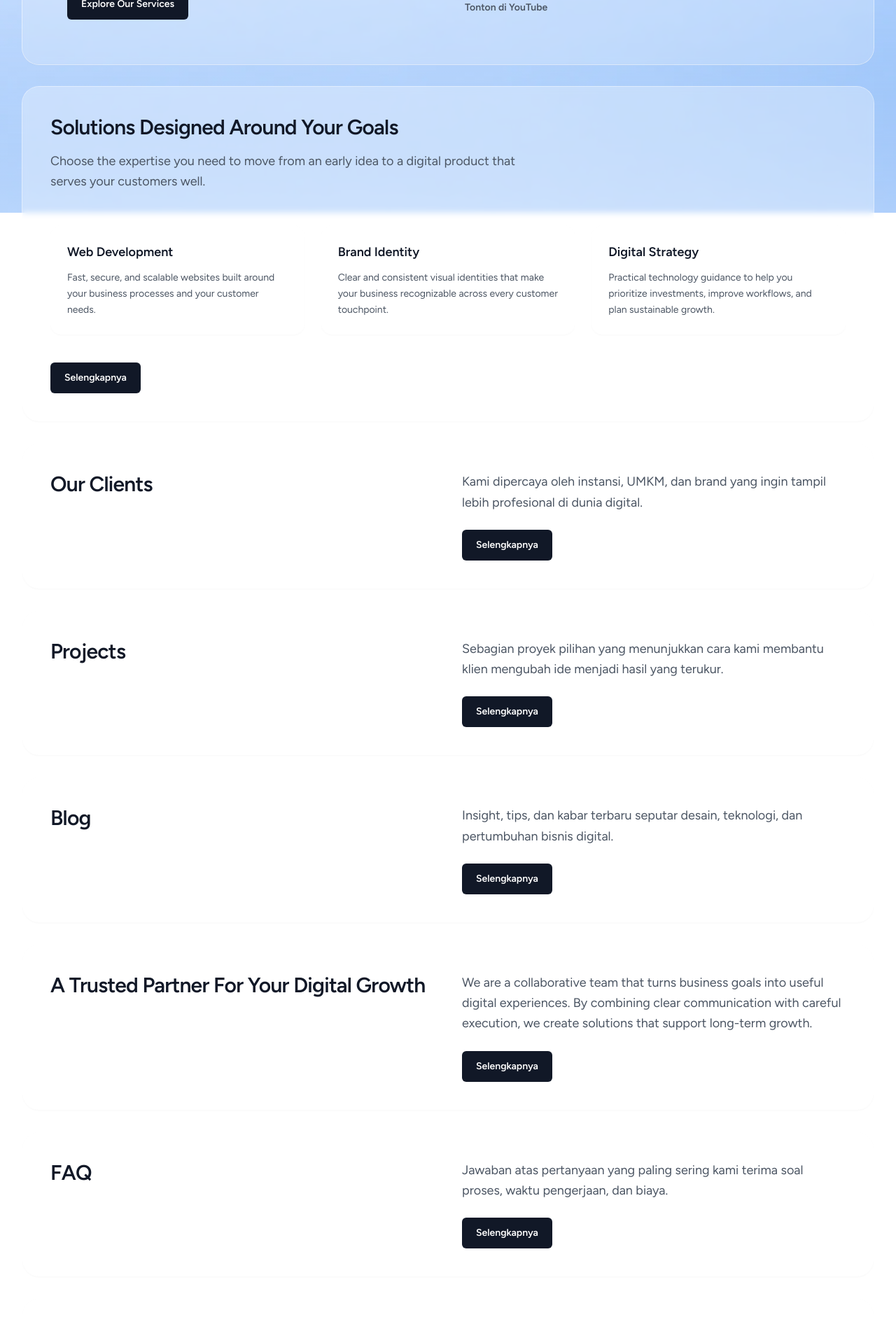
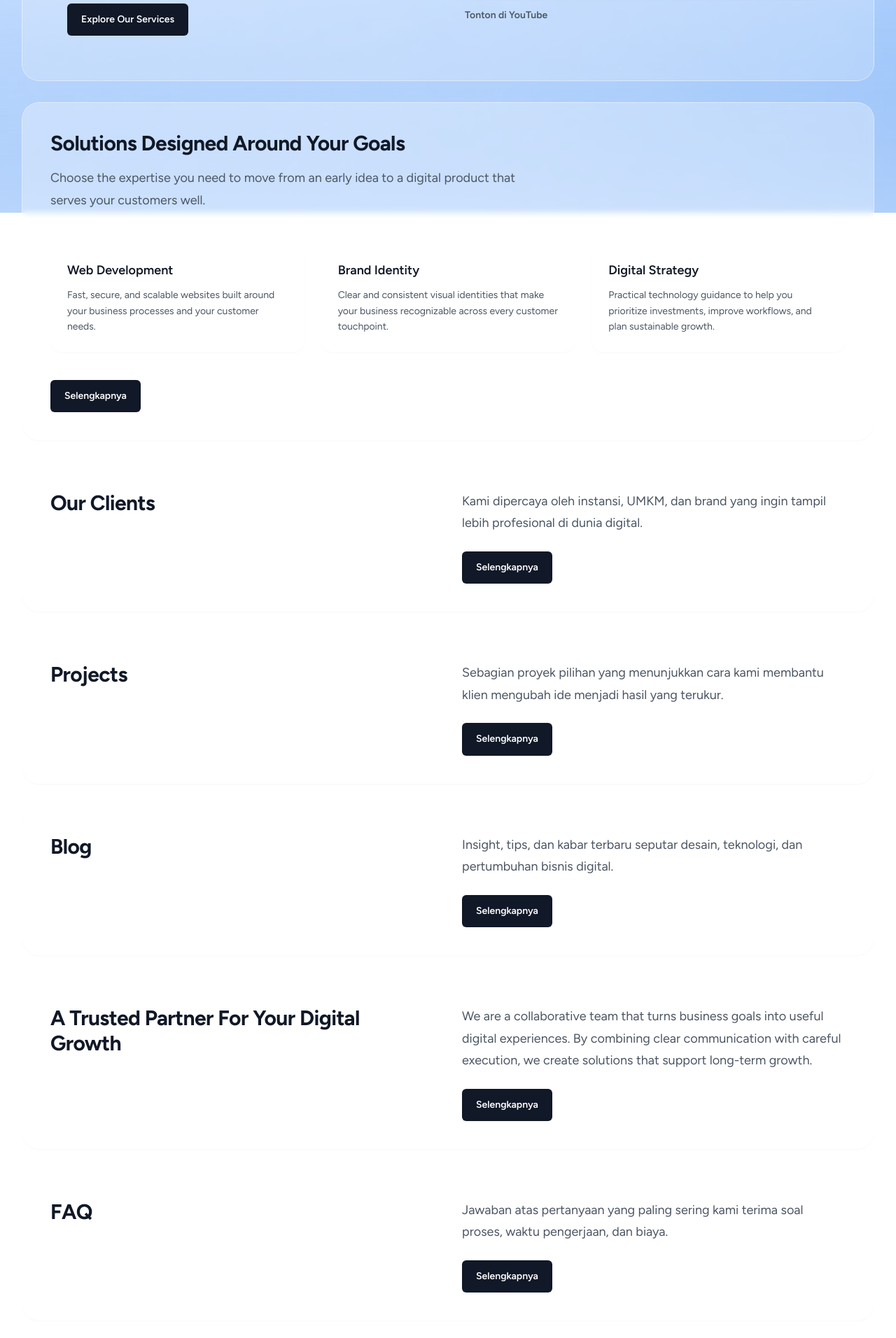
Before and after one commit to badromeoo/company-profile-primakaruniakreasi, a Laravel app: page / in a window 1280 px wide. Shown: the part 496-2408 px from the top of the page at 70% size. Run offline with Laravel 12, Linux system fonts and the light colour scheme; data comes from the database, SQL or seed files in the repository; style sheets or scripts are compiled from the project's sources; some libraries are stand-ins or nearby versions.

Commit message:
font config

```diff
--- /dev/null
+++ b/resources/views/components/font-links.blade.php
@@ -0,0 +1,3 @@
+{{-- Base font project: Figtree. Satu sumber untuk semua layout. --}}
+<link rel="preconnect" href="https://fonts.bunny.net">
+<link href="https://fonts.bunny.net/css?family=figtree:400,500,600,700&display=swap" rel="stylesheet" />
--- a/resources/views/home.blade.php
+++ b/resources/views/home.blade.php
@@ -6,13 +6,12 @@
         <title>{{ config('app.name', 'Laravel') }}</title>
 
         <!-- Fonts -->
-        <link rel="preconnect" href="https://fonts.bunny.net">
-        <link href="https://fonts.bunny.net/css?family=figtree:400,500,600&display=swap" rel="stylesheet" />
+        <x-font-links />
 
         <!-- Scripts -->
         @vite(['resources/css/app.css', 'resources/js/app.js'])
     </head>
-    <body class="min-h-screen font-sans text-gray-900 antialiased dark:text-gray-100">
+    <body class="min-h-screen text-body font-sans text-gray-900 antialiased dark:text-gray-100">
         {{-- Preloader: tampil sejak paint pertama, memudar setelah aset selesai dimuat. --}}
         <div
             id="page-preloader"
@@ -96,7 +95,7 @@
                     />
                 </a>
 
-                <nav class="hidden items-center gap-6 text-sm font-medium lg:flex">
+                <nav class="hidden items-center gap-6 text-meta font-medium lg:flex">
                     @foreach ($publicMenu as $item)
                         <a href="{{ $item['href'] }}" class="text-gray-600 transition hover:text-gray-900 dark:text-gray-300 dark:hover:text-white">
                             {{ $item['label'] }}
@@ -130,7 +129,7 @@
         >
             <nav class="mx-auto flex max-w-7xl flex-col items-center gap-1 px-4 py-3 text-center sm:px-6">
                 @foreach ($publicMenu as $item)
-                    <a href="{{ $item['href'] }}" class="w-full rounded-md px-3 py-2.5 text-center text-sm font-medium text-gray-700 transition hover:bg-white/60 hover:text-gray-900 dark:text-gray-300 dark:hover:bg-white/10 dark:hover:text-white">
+                    <a href="{{ $item['href'] }}" class="w-full rounded-md px-3 py-2.5 text-center text-meta font-medium text-gray-700 transition hover:bg-white/60 hover:text-gray-900 dark:text-gray-300 dark:hover:bg-white/10 dark:hover:text-white">
                         {{ $item['label'] }}
                     </a>
                 @endforeach
@@ -205,20 +204,20 @@
 
                 <div class="grid gap-10 lg:grid-cols-2 lg:items-center lg:gap-12">
                     <div>
-                        <p class="text-sm font-semibold uppercase tracking-widest text-indigo-600 dark:text-indigo-400">
+                        <p class="text-meta font-semibold uppercase tracking-widest text-indigo-600 dark:text-indigo-400">
                             {{ __('Company Profile') }}
                         </p>
 
-                        <h1 class="mt-4 text-4xl font-bold tracking-tight sm:text-5xl">
+                        <h1 class="mt-4 text-hero font-bold">
                             {{ $contents['hero_title'] ?? 'Welcome to Our Company' }}
                         </h1>
 
-                        <p class="mt-6 text-lg leading-relaxed text-gray-600 dark:text-gray-300">
+                        <p class="mt-6 text-lead text-gray-600 dark:text-gray-300">
                             {{ $contents['hero_subtitle'] ?? 'We build digital experiences that help your business grow.' }}
                         </p>
 
                         <div class="mt-8">
-                            <a href="#services" class="inline-flex items-center rounded-md bg-gray-900 px-5 py-3 text-sm font-semibold text-white transition hover:bg-gray-700 focus:outline-none focus:ring-2 focus:ring-indigo-500 focus:ring-offset-2 dark:bg-white dark:text-gray-900 dark:hover:bg-gray-200 dark:focus:ring-offset-gray-900">
+                            <a href="#services" class="inline-flex items-center rounded-md bg-gray-900 px-5 py-3 text-meta font-semibold text-white transition hover:bg-gray-700 focus:outline-none focus:ring-2 focus:ring-indigo-500 focus:ring-offset-2 dark:bg-white dark:text-gray-900 dark:hover:bg-gray-200 dark:focus:ring-offset-gray-900">
                                 {{ $contents['hero_button_text'] ?? 'Learn More' }}
                             </a>
                         </div>
@@ -239,7 +238,7 @@
                             </div>
                         </div>
 
-                        <p class="mt-3 text-sm text-gray-600 dark:text-gray-300">
+                        <p class="mt-3 text-meta text-gray-600 dark:text-gray-300">
                             <a href="https://www.youtube.com/watch?v={{ $youtubeVideoId }}" target="_blank" rel="noopener noreferrer" class="font-semibold underline-offset-2 transition hover:text-gray-900 hover:underline dark:hover:text-white">
                                 {{ __('Tonton di YouTube') }}
                             </a>
@@ -250,11 +249,11 @@
 
             <section id="services" class="rounded-3xl bg-white/30 p-8 shadow-sm ring-1 ring-white/60 backdrop-blur-sm sm:p-10 dark:bg-gray-900/30 dark:ring-white/10">
                 <div class="max-w-2xl">
-                    <h2 class="text-3xl font-bold tracking-tight">
+                    <h2 class="text-h2 font-bold">
                         {{ $contents['services_title'] ?? 'What We Do' }}
                     </h2>
 
-                    <p class="mt-4 text-lg leading-relaxed text-gray-600 dark:text-gray-300">
+                    <p class="mt-4 text-lead text-gray-600 dark:text-gray-300">
                         {{ $contents['services_subtitle'] ?? 'A selection of the services we provide to our clients.' }}
                     </p>
                 </div>
@@ -262,11 +261,11 @@
                 <div class="mt-12 grid gap-6 sm:grid-cols-2 lg:grid-cols-3">
                     @forelse ($services as $service)
                         <article class="rounded-2xl bg-white/45 p-6 shadow-sm ring-1 ring-white/70 backdrop-blur-sm dark:bg-gray-900/35 dark:ring-white/10">
-                            <h3 class="text-lg font-semibold">
+                            <h3 class="text-h3 font-semibold">
                                 {{ $service['title'] }}
                             </h3>
 
-                            <p class="mt-3 text-sm leading-relaxed text-gray-600 dark:text-gray-300">
+                            <p class="mt-3 text-meta text-gray-600 dark:text-gray-300">
                                 {{ $service['description'] }}
                             </p>
                         </article>
@@ -279,7 +278,7 @@
 
                 {{-- TODO: ganti ke route() saat halaman detail layanan dibuat --}}
                 <div class="mt-10">
-                    <a href="#services" class="inline-flex items-center rounded-md bg-gray-900 px-5 py-3 text-sm font-semibold text-white transition hover:bg-gray-700 focus:outline-none focus:ring-2 focus:ring-indigo-500 focus:ring-offset-2 dark:bg-white dark:text-gray-900 dark:hover:bg-gray-200 dark:focus:ring-offset-gray-900">
+                    <a href="#services" class="inline-flex items-center rounded-md bg-gray-900 px-5 py-3 text-meta font-semibold text-white transition hover:bg-gray-700 focus:outline-none focus:ring-2 focus:ring-indigo-500 focus:ring-offset-2 dark:bg-white dark:text-gray-900 dark:hover:bg-gray-200 dark:focus:ring-offset-gray-900">
                         {{ __('Selengkapnya') }}
                     </a>
                 </div>
@@ -287,17 +286,17 @@
 
             <section id="clients" class="rounded-3xl bg-white/30 p-8 shadow-sm ring-1 ring-white/60 backdrop-blur-sm sm:p-10 dark:bg-gray-900/30 dark:ring-white/10">
                 <div class="grid gap-10 lg:grid-cols-2">
-                    <h2 class="text-3xl font-bold tracking-tight">
+                    <h2 class="text-h2 font-bold">
                         {{ $contents['clients_title'] ?? 'Our Clients' }}
                     </h2>
 
                     <div>
-                        <p class="text-lg leading-relaxed text-gray-600 dark:text-gray-300">
+                        <p class="text-lead text-gray-600 dark:text-gray-300">
                             {{ $contents['clients_text'] ?? 'Kami dipercaya oleh instansi, UMKM, dan brand yang ingin tampil lebih profesional di dunia digital.' }}
                         </p>
 
                         {{-- TODO: ganti ke route() saat halaman detail klien dibuat --}}
-                        <a href="#clients" class="mt-6 inline-flex items-center rounded-md bg-gray-900 px-5 py-3 text-sm font-semibold text-white transition hover:bg-gray-700 focus:outline-none focus:ring-2 focus:ring-indigo-500 focus:ring-offset-2 dark:bg-white dark:text-gray-900 dark:hover:bg-gray-200 dark:focus:ring-offset-gray-900">
+                        <a href="#clients" class="mt-6 inline-flex items-center rounded-md bg-gray-900 px-5 py-3 text-meta font-semibold text-white transition hover:bg-gray-700 focus:outline-none focus:ring-2 focus:ring-indigo-500 focus:ring-offset-2 dark:bg-white dark:text-gray-900 dark:hover:bg-gray-200 dark:focus:ring-offset-gray-900">
                             {{ __('Selengkapnya') }}
                         </a>
                     </div>
@@ -306,17 +305,17 @@
 
             <section id="projects" class="rounded-3xl bg-white/30 p-8 shadow-sm ring-1 ring-white/60 backdrop-blur-sm sm:p-10 dark:bg-gray-900/30 dark:ring-white/10">
                 <div class="grid gap-10 lg:grid-cols-2">
-                    <h2 class="text-3xl font-bold tracking-tight">
+                    <h2 class="text-h2 font-bold">
                         {{ $contents['projects_title'] ?? 'Projects' }}
                     </h2>
 
                     <div>
-                        <p class="text-lg leading-relaxed text-gray-600 dark:text-gray-300">
+                        <p class="text-lead text-gray-600 dark:text-gray-300">
                             {{ $contents['projects_text'] ?? 'Sebagian proyek pilihan yang menunjukkan cara kami membantu klien mengubah ide menjadi hasil yang terukur.' }}
                         </p>
 
                         {{-- TODO: ganti ke route() saat halaman detail proyek dibuat --}}
-                        <a href="#projects" class="mt-6 inline-flex items-center rounded-md bg-gray-900 px-5 py-3 text-sm font-semibold text-white transition hover:bg-gray-700 focus:outline-none focus:ring-2 focus:ring-indigo-500 focus:ring-offset-2 dark:bg-white dark:text-gray-900 dark:hover:bg-gray-200 dark:focus:ring-offset-gray-900">
+                        <a href="#projects" class="mt-6 inline-flex items-center rounded-md bg-gray-900 px-5 py-3 text-meta font-semibold text-white transition hover:bg-gray-700 focus:outline-none focus:ring-2 focus:ring-indigo-500 focus:ring-offset-2 dark:bg-white dark:text-gray-900 dark:hover:bg-gray-200 dark:focus:ring-offset-gray-900">
                             {{ __('Selengkapnya') }}
                         </a>
                     </div>
@@ -325,17 +324,17 @@
 
             <section id="blog" class="rounded-3xl bg-white/30 p-8 shadow-sm ring-1 ring-white/60 backdrop-blur-sm sm:p-10 dark:bg-gray-900/30 dark:ring-white/10">
                 <div class="grid gap-10 lg:grid-cols-2">
-                    <h2 class="text-3xl font-bold tracking-tight">
+                    <h2 class="text-h2 font-bold">
                         {{ $contents['blog_title'] ?? 'Blog' }}
                     </h2>
 
                     <div>
-                        <p class="text-lg leading-relaxed text-gray-600 dark:text-gray-300">
+                        <p class="text-lead text-gray-600 dark:text-gray-300">
                             {{ $contents['blog_text'] ?? 'Insight, tips, dan kabar terbaru seputar desain, teknologi, dan pertumbuhan bisnis digital.' }}
                         </p>
 
                         {{-- TODO: ganti ke route() saat halaman blog dibuat --}}
-                        <a href="#blog" class="mt-6 inline-flex items-center rounded-md bg-gray-900 px-5 py-3 text-sm font-semibold text-white transition hover:bg-gray-700 focus:outline-none focus:ring-2 focus:ring-indigo-500 focus:ring-offset-2 dark:bg-white dark:text-gray-900 dark:hover:bg-gray-200 dark:focus:ring-offset-gray-900">
+                        <a href="#blog" class="mt-6 inline-flex items-center rounded-md bg-gray-900 px-5 py-3 text-meta font-semibold text-white transition hover:bg-gray-700 focus:outline-none focus:ring-2 focus:ring-indigo-500 focus:ring-offset-2 dark:bg-white dark:text-gray-900 dark:hover:bg-gray-200 dark:focus:ring-offset-gray-900">
                             {{ __('Selengkapnya') }}
                         </a>
                     </div>
@@ -344,17 +343,17 @@
 
             <section id="about" class="rounded-3xl bg-white/30 p-8 shadow-sm ring-1 ring-white/60 backdrop-blur-sm sm:p-10 dark:bg-gray-900/30 dark:ring-white/10">
                 <div class="grid gap-10 lg:grid-cols-2">
-                    <h2 class="text-3xl font-bold tracking-tight">
+                    <h2 class="text-h2 font-bold">
                         {{ $contents['about_title'] ?? 'About Our Company' }}
                     </h2>
 
                     <div>
-                        <p class="text-lg leading-relaxed text-gray-600 dark:text-gray-300">
+                        <p class="text-lead text-gray-600 dark:text-gray-300">
                             {{ $contents['about_text'] ?? 'We are a team of professionals dedicated to helping your business succeed online.' }}
                         </p>
 
                         {{-- TODO: ganti ke route() saat halaman detail about dibuat --}}
-                        <a href="#about" class="mt-6 inline-flex items-center rounded-md bg-gray-900 px-5 py-3 text-sm font-semibold text-white transition hover:bg-gray-700 focus:outline-none focus:ring-2 focus:ring-indigo-500 focus:ring-offset-2 dark:bg-white dark:text-gray-900 dark:hover:bg-gray-200 dark:focus:ring-offset-gray-900">
+                        <a href="#about" class="mt-6 inline-flex items-center rounded-md bg-gray-900 px-5 py-3 text-meta font-semibold text-white transition hover:bg-gray-700 focus:outline-none focus:ring-2 focus:ring-indigo-500 focus:ring-offset-2 dark:bg-white dark:text-gray-900 dark:hover:bg-gray-200 dark:focus:ring-offset-gray-900">
                             {{ __('Selengkapnya') }}
                         </a>
                     </div>
@@ -363,17 +362,17 @@
 
             <section id="faq" class="rounded-3xl bg-white/30 p-8 shadow-sm ring-1 ring-white/60 backdrop-blur-sm sm:p-10 dark:bg-gray-900/30 dark:ring-white/10">
                 <div class="grid gap-10 lg:grid-cols-2">
-                    <h2 class="text-3xl font-bold tracking-tight">
+                    <h2 class="text-h2 font-bold">
                         {{ $contents['faq_title'] ?? 'FAQ' }}
                     </h2>
 
                     <div>
-                        <p class="text-lg leading-relaxed text-gray-600 dark:text-gray-300">
+                        <p class="text-lead text-gray-600 dark:text-gray-300">
                             {{ $contents['faq_text'] ?? 'Jawaban atas pertanyaan yang paling sering kami terima soal proses, waktu pengerjaan, dan biaya.' }}
                         </p>
 
                         {{-- TODO: ganti ke route() saat halaman FAQ dibuat --}}
-                        <a href="#faq" class="mt-6 inline-flex items-center rounded-md bg-gray-900 px-5 py-3 text-sm font-semibold text-white transition hover:bg-gray-700 focus:outline-none focus:ring-2 focus:ring-indigo-500 focus:ring-offset-2 dark:bg-white dark:text-gray-900 dark:hover:bg-gray-200 dark:focus:ring-offset-gray-900">
+                        <a href="#faq" class="mt-6 inline-flex items-center rounded-md bg-gray-900 px-5 py-3 text-meta font-semibold text-white transition hover:bg-gray-700 focus:outline-none focus:ring-2 focus:ring-indigo-500 focus:ring-offset-2 dark:bg-white dark:text-gray-900 dark:hover:bg-gray-200 dark:focus:ring-offset-gray-900">
                             {{ __('Selengkapnya') }}
                         </a>
                     </div>
@@ -381,16 +380,16 @@
             </section>
 
             <section id="contact" class="rounded-3xl bg-white/35 p-10 text-center shadow-sm ring-1 ring-white/60 backdrop-blur-sm sm:p-14 dark:bg-gray-900/30 dark:ring-white/10">
-                <h2 class="text-3xl font-bold tracking-tight">
+                <h2 class="text-h2 font-bold">
                     {{ $contents['cta_title'] ?? "Let's Work Together" }}
                 </h2>
 
-                <p class="mx-auto mt-4 max-w-2xl text-lg leading-relaxed text-gray-600 dark:text-gray-300">
+                <p class="mx-auto mt-4 max-w-2xl text-lead text-gray-600 dark:text-gray-300">
                     {{ $contents['cta_text'] ?? 'Get in touch with our team to discuss your next project.' }}
                 </p>
 
                 <div class="mt-8">
-                    <a href="mailto:{{ config('mail.from.address') }}" class="inline-flex items-center rounded-md bg-gray-900 px-5 py-3 text-sm font-semibold text-white transition hover:bg-gray-700 focus:outline-none focus:ring-2 focus:ring-indigo-500 focus:ring-offset-2 dark:bg-white dark:text-gray-900 dark:hover:bg-gray-200 dark:focus:ring-offset-gray-900">
+                    <a href="mailto:{{ config('mail.from.address') }}" class="inline-flex items-center rounded-md bg-gray-900 px-5 py-3 text-meta font-semibold text-white transition hover:bg-gray-700 focus:outline-none focus:ring-2 focus:ring-indigo-500 focus:ring-offset-2 dark:bg-white dark:text-gray-900 dark:hover:bg-gray-200 dark:focus:ring-offset-gray-900">
                         {{ $contents['cta_button_text'] ?? 'Get in Touch' }}
                     </a>
                 </div>
@@ -398,7 +397,7 @@
         </main>
 
         <footer class="mx-auto w-full max-w-7xl px-4 pb-8 sm:px-6 lg:px-8">
-            <div class="flex flex-col items-center justify-between gap-2 rounded-2xl bg-white/25 px-6 py-4 text-sm text-gray-600 shadow-sm ring-1 ring-white/50 backdrop-blur-sm dark:bg-gray-900/25 dark:text-gray-400 dark:ring-white/10 sm:flex-row">
+            <div class="flex flex-col items-center justify-between gap-2 rounded-2xl bg-white/25 px-6 py-4 text-meta text-gray-600 shadow-sm ring-1 ring-white/50 backdrop-blur-sm dark:bg-gray-900/25 dark:text-gray-400 dark:ring-white/10 sm:flex-row">
                 <p>&copy; {{ date('Y') }} {{ config('app.name', 'Laravel') }}. {{ __('All rights reserved.') }}</p>
 
                 <a href="{{ route('home') }}" class="transition hover:text-gray-900 dark:hover:text-white">
--- a/resources/views/layouts/app.blade.php
+++ b/resources/views/layouts/app.blade.php
@@ -8,8 +8,7 @@
         <title>{{ config('app.name', 'Laravel') }}</title>
 
         <!-- Fonts -->
-        <link rel="preconnect" href="https://fonts.bunny.net">
-        <link href="https://fonts.bunny.net/css?family=figtree:400,500,600&display=swap" rel="stylesheet" />
+        <x-font-links />
 
         <!-- Scripts -->
         @vite(['resources/css/app.css', 'resources/js/app.js'])
--- a/resources/views/layouts/guest.blade.php
+++ b/resources/views/layouts/guest.blade.php
@@ -8,8 +8,7 @@
         <title>{{ config('app.name', 'Laravel') }}</title>
 
         <!-- Fonts -->
-        <link rel="preconnect" href="https://fonts.bunny.net">
-        <link href="https://fonts.bunny.net/css?family=figtree:400,500,600&display=swap" rel="stylesheet" />
+        <x-font-links />
 
         <!-- Scripts -->
         @vite(['resources/css/app.css', 'resources/js/app.js'])
--- a/resources/views/welcome.blade.php
+++ b/resources/views/welcome.blade.php
@@ -7,8 +7,7 @@
         <title>Laravel</title>
 
         <!-- Fonts -->
-        <link rel="preconnect" href="https://fonts.bunny.net">
-        <link href="https://fonts.bunny.net/css?family=figtree:400,600&display=swap" rel="stylesheet" />
+        <x-font-links />
 
         <!-- Styles -->
         @vite(['resources/css/app.css', 'resources/js/app.js'])
```
Also changed, not shown: tailwind.config.js (+13 -0 lines), tests/Feature/Front/HomeControllerTest.php (+32 -0 lines).
